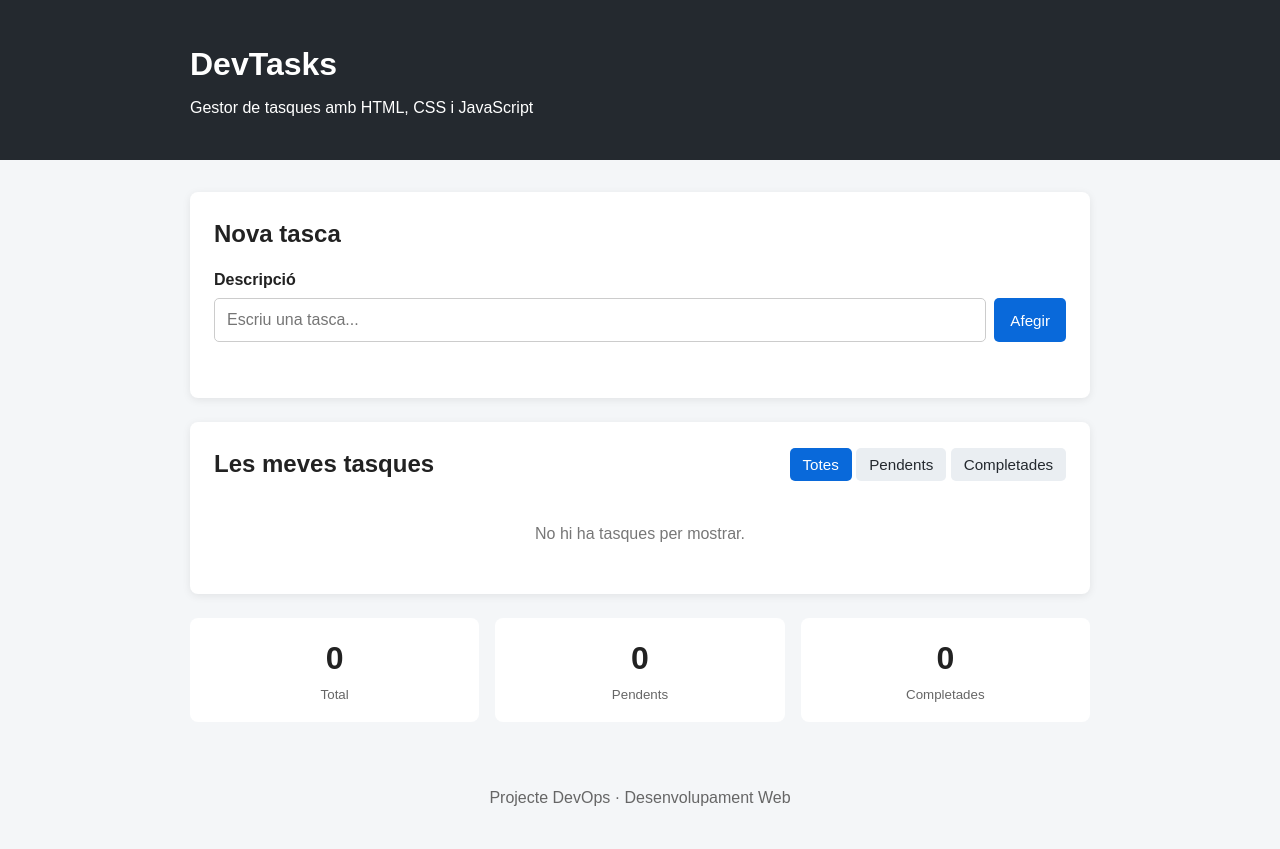
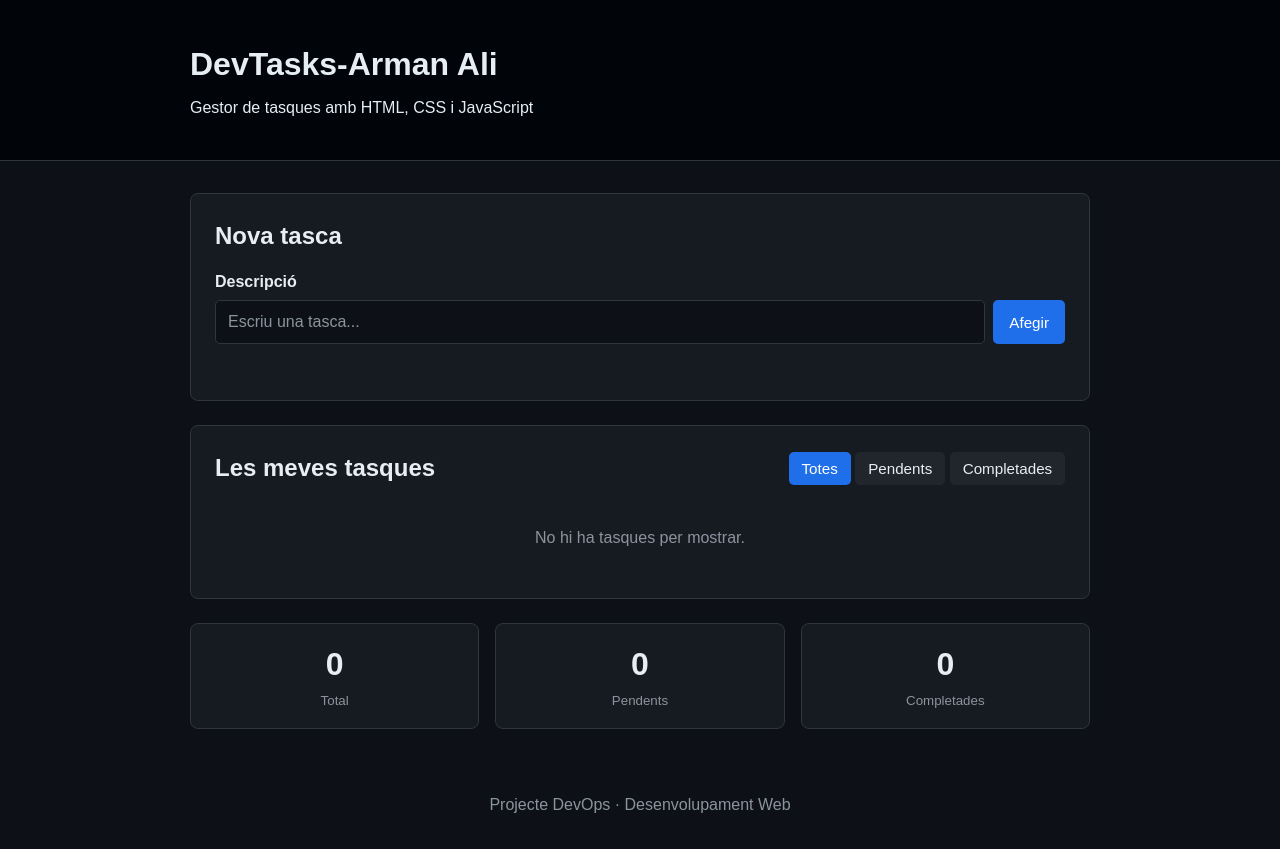
Before and after one commit to ArmanAliDaw/PROJ1_Projecte_Intermodular, a website: page index.html in a window 1280 px wide. Drawn offline with Linux system fonts and the light colour scheme.

Commit message:
changes-darkmode

```diff
--- a/css/style.css
+++ b/css/style.css
@@ -6,8 +6,10 @@
 
 body {
   font-family: Arial, Helvetica, sans-serif;
-  background: #f4f6f8;
-  color: #222;
+  background: #0d1117;
+  /* DARK: antes #f4f6f8 (fondo general oscuro) */
+  color: #e6edf3;
+  /* DARK: antes #222 (texto claro) */
   line-height: 1.5;
 }
 
@@ -17,10 +19,14 @@ body {
 }
 
 .header {
-  background: #24292f;
-  color: white;
+  background: #010409;
+  /* DARK: antes #24292f */
+  color: #e6edf3;
+  /* DARK: antes white */
   padding: 2.5rem 0;
   margin-bottom: 2rem;
+  border-bottom: 1px solid #30363d;
+  /* DARK: nuevo, separa la cabecera del fondo */
 }
 
 .header h1 {
@@ -28,11 +34,13 @@ body {
 }
 
 section {
-  background: white;
+  background: #161b22;
+  /* DARK: antes white (tarjetas oscuras) */
   padding: 1.5rem;
   margin-bottom: 1.5rem;
   border-radius: 8px;
-  box-shadow: 0 2px 8px rgba(0, 0, 0, 0.08);
+  border: 1px solid #30363d;
+  /* DARK: nuevo, sustituye la sombra (box-shadow) que casi no se ve en oscuro */
 }
 
 section h2 {
@@ -53,9 +61,19 @@ label {
 input[type="text"] {
   flex: 1;
   padding: 0.75rem;
-  border: 1px solid #ccc;
+  border: 1px solid #30363d;
+  /* DARK: antes #ccc */
   border-radius: 5px;
   font-size: 1rem;
+  background: #0d1117;
+  /* DARK: nuevo, fondo oscuro del input */
+  color: #e6edf3;
+  /* DARK: nuevo, texto claro al escribir */
+}
+
+/* DARK: nuevo, color del texto de ayuda (placeholder) */
+input[type="text"]::placeholder {
+  color: #8b949e;
 }
 
 button {
@@ -63,7 +81,8 @@ button {
   border-radius: 5px;
   padding: 0.7rem 1rem;
   cursor: pointer;
-  background: #0969da;
+  background: #1f6feb;
+  /* DARK: antes #0969da (azul algo más suave) */
   color: white;
   font-size: 0.95rem;
 }
@@ -73,7 +92,8 @@ button:hover {
 }
 
 .error {
-  color: #cf222e;
+  color: #f85149;
+  /* DARK: antes #cf222e (rojo más claro, se lee mejor) */
   margin-top: 0.5rem;
   min-height: 1.5rem;
 }
@@ -96,13 +116,16 @@ button:hover {
 }
 
 .filter {
-  background: #eaeef2;
-  color: #24292f;
+  background: #21262d;
+  /* DARK: antes #eaeef2 */
+  color: #e6edf3;
+  /* DARK: antes #24292f */
   padding: 0.5rem 0.8rem;
 }
 
 .filter.active {
-  background: #0969da;
+  background: #1f6feb;
+  /* DARK: antes #0969da */
   color: white;
 }
 
@@ -115,7 +138,8 @@ button:hover {
   align-items: center;
   gap: 0.8rem;
   padding: 1rem 0;
-  border-bottom: 1px solid #eee;
+  border-bottom: 1px solid #30363d;
+  /* DARK: antes #eee */
 }
 
 .task:last-child {
@@ -124,7 +148,8 @@ button:hover {
 
 .task.completed .task-text {
   text-decoration: line-through;
-  color: #777;
+  color: #8b949e;
+  /* DARK: antes #777 */
 }
 
 .task-text {
@@ -132,12 +157,14 @@ button:hover {
 }
 
 .delete-button {
-  background: #cf222e;
+  background: #da3633;
+  /* DARK: antes #cf222e */
 }
 
 .empty-message {
   text-align: center;
-  color: #777;
+  color: #8b949e;
+  /* DARK: antes #777 */
   padding: 1.5rem;
 }
 
@@ -145,13 +172,17 @@ button:hover {
   display: flex;
   gap: 1rem;
   background: transparent;
-  box-shadow: none;
+  border: none;
+  /* DARK: nuevo, evita que la sección .stats herede el borde de "section" */
   padding: 0;
 }
 
 .stat {
   flex: 1;
-  background: white;
+  background: #161b22;
+  /* DARK: antes white */
+  border: 1px solid #30363d;
+  /* DARK: nuevo, borde de cada cuadro de estadística */
   padding: 1rem;
   text-align: center;
   border-radius: 8px;
@@ -164,17 +195,20 @@ button:hover {
 }
 
 .stat small {
-  color: #666;
+  color: #8b949e;
+  /* DARK: antes #666 */
 }
 
 .footer {
   text-align: center;
   padding: 2rem;
   margin-top: 2rem;
-  color: #666;
+  color: #8b949e;
+  /* DARK: antes #666 */
 }
 
 @media (max-width: 600px) {
+
   .form-row,
   .section-header,
   .stats {
--- a/index.html
+++ b/index.html
@@ -4,13 +4,13 @@
   <meta charset="UTF-8">
   <meta name="viewport" content="width=device-width, initial-scale=1.0">
   <meta name="description" content="DevTasks - aplicació de gestió de tasques">
-  <title>DevTasks</title>
+  <title>DevTasks-Arman</title>
   <link rel="stylesheet" href="css/style.css">
 </head>
 <body>
   <header class="header">
     <div class="container">
-      <h1>DevTasks</h1>
+      <h1>DevTasks-Arman Ali</h1>
       <p>Gestor de tasques amb HTML, CSS i JavaScript</p>
     </div>
   </header>
```
